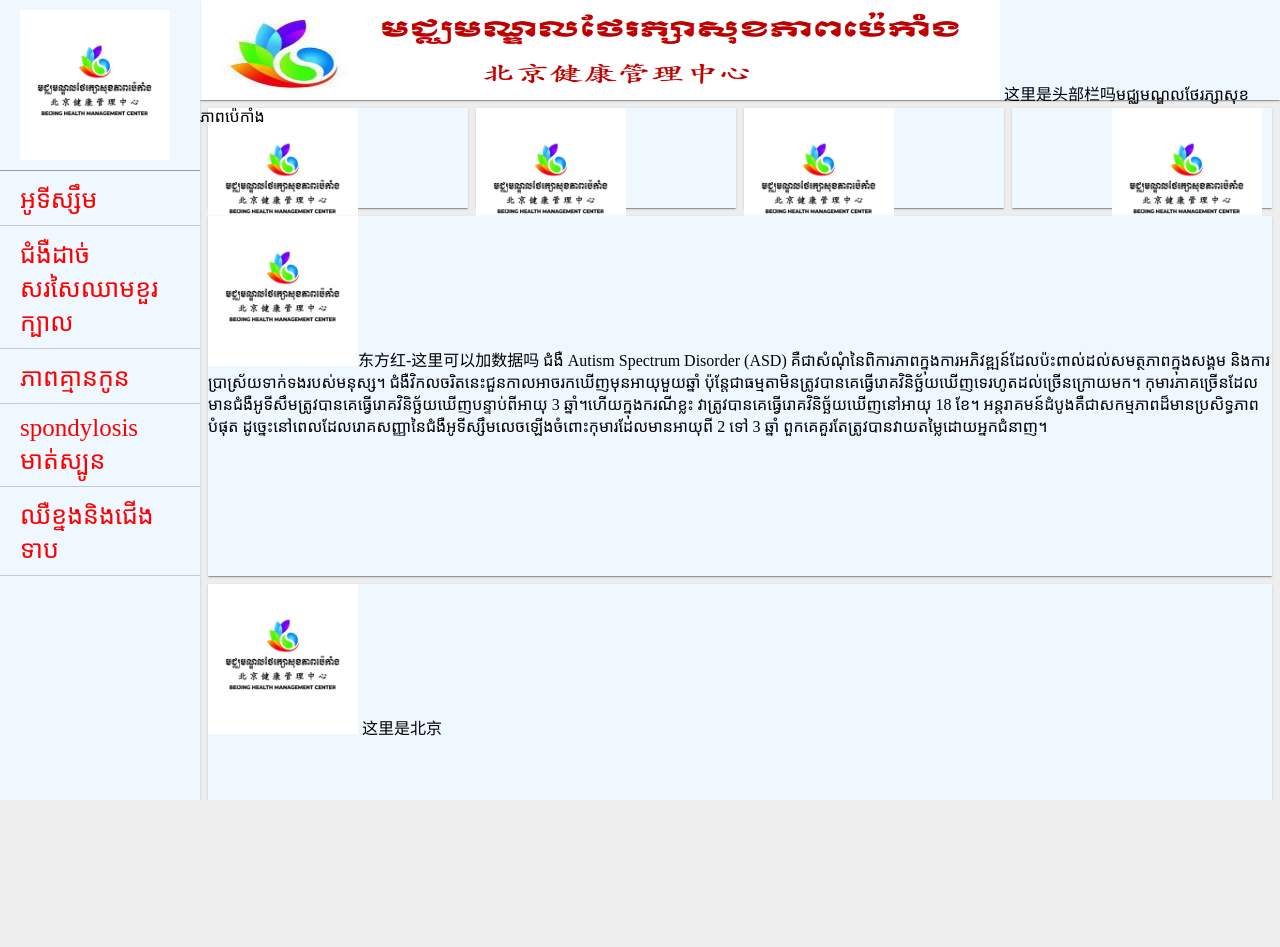
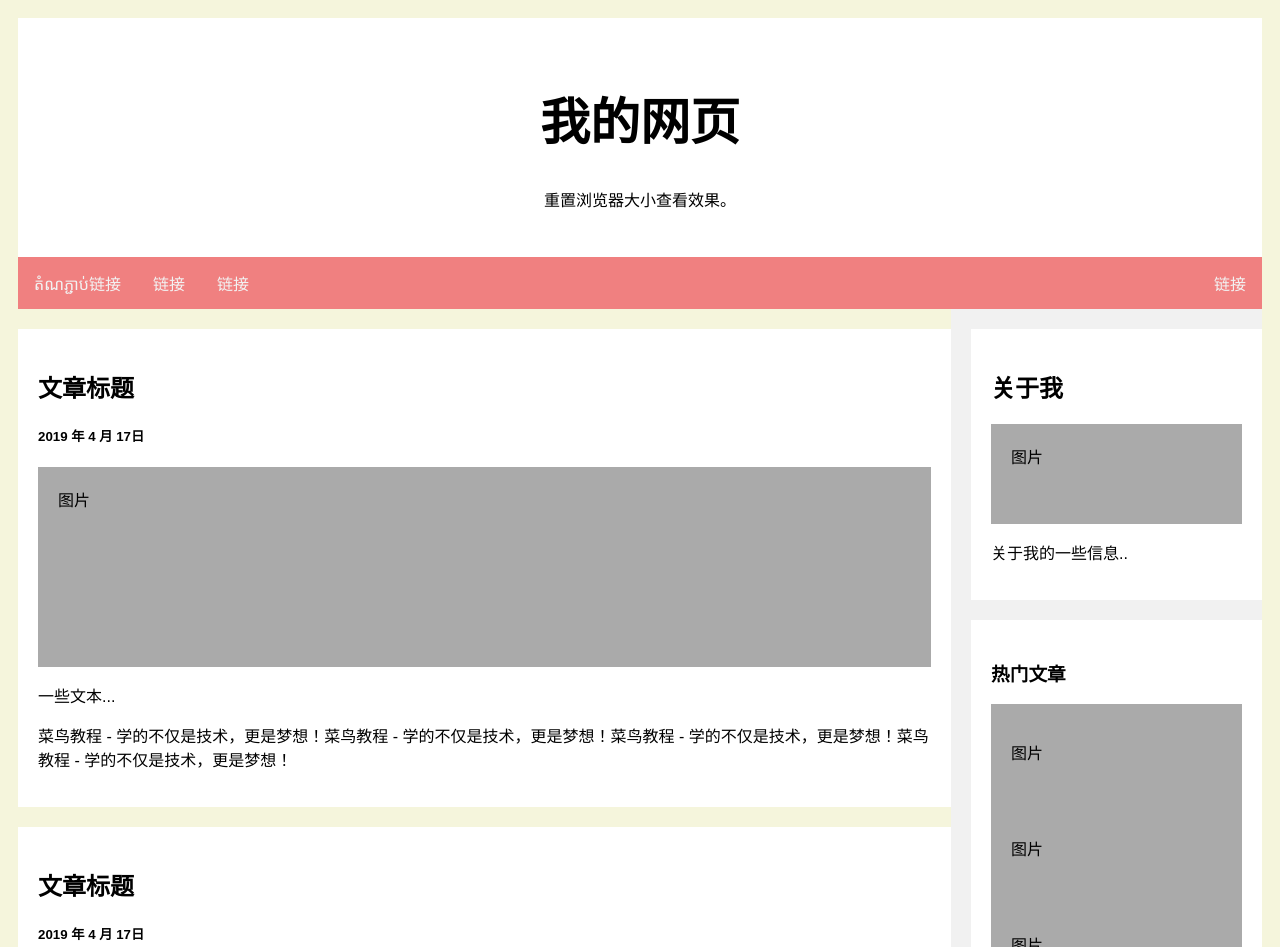
Before and after one commit to khmer888/bhmc, a plain HTML site: page index.html in a window 1280 px wide. Shown: the top 947 px of the page. Before the commit the page ends 800 px from the top, so only its background shows below. Drawn offline with Linux system fonts and the light colour scheme.

Commit message:
Update index.html

```diff
--- a/index.html
+++ b/index.html
@@ -1,255 +1,165 @@
 <!DOCTYPE html>
-
-
-
-</html>
-
-<html lang="zh-CN">
+<html>
 <head>
-    <meta charset="UTF-8" />
-    <meta http-equiv="X-UA-Compatible" content="IE=edge" />
-    <meta name="viewport" content="width=device-width, initial-scale=1.0" />
+<meta charset="utf-8">
 <title>北京健康管理中心</title>
-    <meta name="description" content="Re01。" />
-    <link rel="icon" href="/favicon.ico" />
-    <link rel="manifest" href="/manifest.json" />
-    <link rel="apple-touch-icon" sizes="180x180" href="/apple-touch-icon.png" />
-    <link rel="icon" type="image/png" sizes="32x32" href="/favicon-32x32.png" />
-    <link rel="icon" type="image/png" sizes="16x16" href="/favicon-16x16.png" />
-    <meta name="msapplication-TileColor" content="#da532c" />
-    <meta name="theme-color" content="ffffff" />
-
 <style>
-      body {
-        margin: 0;
-        /* vh 是view height 既视窗高度的意思，100就是100%占满窗口高度 */
-        height: 100vh;
-        background-color: #eee;
-      }
-      /* * {
-        border: 1px solid #333;
-      } */
-      .flex {
-        display: flex;
-      }
-      /* 占满比例 */
-      .flex1 {
-        flex: 1;
-      }
-      /* 竖向 */
-      .column {
-        flex-direction: column;
-      }
-      /* 阴影 */
-      .yinYing {
-        box-shadow: rgb(0 0 0 / 20%) 0px 2px 1px -1px,
-          rgb(0 0 0 / 14%) 0px 1px 1px 0px, rgb(0 0 0 / 12%) 0px 1px 3px 0px;
-      }
-      /* 白色背景 */
-      .baiSe {
-        background-color: #F0F8FF;
-      }
-      /* 上下左右外边距 */
-      .mg8 {
-        margin: 8px;
-      }
-      /* 右外边距 */
-      .mgr8 {
-        margin-right: 8px;
-      }
-      /* 上外边距 */
-      .mgt8 {
-        margin-top: 8px;
-      }
-      /* 四个小盒子 */
-      .shuJu {
-        height: 100px;
-      }
-      /* 中间的大盒子 */
-      .lieBiaoXiang {
-        height: 360px;
-      }
-      /* 导航条 */
-      .daoHang {
-        padding: 10px 20px;
-        border-bottom: 1px solid rgb(201, 201, 201);
-        font-size: 25px;
-        color: red;
-      }
-      .neiRong::-webkit-scrollbar {
-        display: none; /* Chrome Safari */
+* {
+  box-sizing: border-box;
 }
 
-      /* 当屏幕宽度小于600px时要改变的css */
-      @media (max-width: 600px) {
-        /* 小屏幕上取消侧边栏，后面学js时会教怎么弹出 */
-        .ceBian {
-          display: none;
+body {
+  font-family: Arial;
+  padding: 10px;
+  background: #F5F5DC;
 }
-        /* 内容栏和数据栏flex方向改为竖向 */
-        .neiRong {
-          flex-direction: column;
+
+/* 头部标题 */
+.header {
+  padding: 30px;
+  text-align: center;
+  background: white;
 }
-        .shuJuQu {
-          flex-direction: column;
+
+.header h1 {
+  font-size: 50px;
 }
-        /* 右区加左外边距 */
-        .youQu {
-          margin-left: 8px;
+
+/* 导航条 */
+.topnav {
+  overflow: hidden;
+  background-color: #F08080;
 }
-        /* 数据块外边距，大小改为自动宽高 */
-        .shuJu {
-          margin: 0 0 8px;
-          flex: auto;
+
+/* 导航条链接 */
+.topnav a {
+  float: left;
+  display: block;
+  color: #f2f2f2;
+  text-align: center;
+  padding: 14px 16px;
+  text-decoration: none;
+}
+
+/* 链接颜色修改 */
+.topnav a:hover {
+  background-color: #F5F5DC;
+  color: black;
+}
+
+/* 创建两列 */
+/* Left column */
+.leftcolumn {
+  float: left;
+  width: 75%;
+}
+
+/* 右侧栏 */
+.rightcolumn {
+  float: left;
+  width: 25%;
+  background-color: #f1f1f1;
+  padding-left: 20px;
+}
+
+/* 图像部分 */
+.fakeimg {
+  background-color: #aaa;
+  width: 100%;
+  padding: 20px;
+}
+
+/* 文章卡片效果 */
+.card {
+  background-color: white;
+  padding: 20px;
+  margin-top: 20px;
+}
+
+/* 列后面清除浮动 */
+.row:after {
+  content: "";
+  display: table;
+  clear: both;
+}
+
+/* 底部 */
+.footer {
+  padding: 20px;
+  text-align: center;
+  background: #F08080;
+  margin-top: 20px;
+}
+
+/* 响应式布局 - 屏幕尺寸小于 600px 时，两列布局改为上下布局 */
+@media screen and (max-width: 800px) {
+  .leftcolumn, .rightcolumn {
+    width: 100%;
+    padding: 0;
+  }
+}
+
+/* 响应式布局 -屏幕尺寸小于 400px 时，导航等布局改为上下布局 */
+@media screen and (max-width: 400px) {
+  .topnav a {
+    float: none;
+    width: 100%;
   }
 }
 </style>
+</head>
+<body>
 
-  </head>
-  <body class="flex">
-    <!-- 侧边栏 -->
-    <div
-      style="width: 200px; z-index: 3"
-      class="ceBian flex column baiSe yinYing"
-    >
-      <!-- 侧边头像栏 -->
-      <div
-        style="
-          padding: 10px;
-          align-items: center;
-          justify-content: center;
-          border-bottom: 1px solid #999;
-        "
-        class="flex"
-      >
-        <img
-          alt="logo"
-          src="./01.jpg"
-          width="150px"
-          height="150px"
-        />
-        <div style="margin-left: 10px"></div>
+<div class="header">
+  <h1>我的网页</h1>
+  <p>重置浏览器大小查看效果。</p>
 </div>
-      <!-- 导航栏 -->
-      <div class="flex1">
-        <div class="daoHang">អូទីស្សឹម</div>
-        <div class="daoHang">ជំងឺដាច់សរសៃឈាមខួរក្បាល</div>
-        <div class="daoHang">ភាពគ្មានកូន</div>
-        <div class="daoHang">spondylosis មាត់ស្បូន</div>
-        <div class="daoHang">ឈឺខ្នងនិងជើងទាប</div>
+
+<div class="topnav">
+  <a href="#">តំណភ្ជាប់链接</a>
+  <a href="#">链接</a>
+  <a href="#">链接</a>
+  <a href="#" style="float:right">链接</a>
+</div>
+
+<div class="row">
+  <div class="leftcolumn">
+    <div class="card">
+      <h2>文章标题</h2>
+      <h5>2019 年 4 月 17日</h5>
+      <div class="fakeimg" style="height:200px;">图片</div>
+      <p>一些文本...</p>
+      <p>菜鸟教程 - 学的不仅是技术，更是梦想！菜鸟教程 - 学的不仅是技术，更是梦想！菜鸟教程 - 学的不仅是技术，更是梦想！菜鸟教程 - 学的不仅是技术，更是梦想！</p>
+    </div>
+    <div class="card">
+      <h2>文章标题</h2>
+      <h5>2019 年 4 月 17日</h5>
+      <div class="fakeimg" style="height:200px;">图片</div>
+      <p>一些文本...</p>
+      <p>菜鸟教程 - 学的不仅是技术，更是梦想！菜鸟教程 - 学的不仅是技术，更是梦想！菜鸟教程 - 学的不仅是技术，更是梦想！菜鸟教程 - 学的不仅是技术，更是梦想！</p>
     </div>
   </div>
-    <!-- 主区域 -->
-    <div class="flex flex1 column">
-      <!-- 头部栏 -->
-      <div style="height: 100px; z-index: 2" class="baiSe yinYing">
- <img
-          alt="logo"
-          src="./images-2/0001.png"
-          width="800px"
-          height="100px"
-        />
-        这里是头部栏吗មជ្ឈមណ្ឌលថែរភ្សាសុខភាពប៉េកាំង
+  <div class="rightcolumn">
+    <div class="card">
+      <h2>关于我</h2>
+      <div class="fakeimg" style="height:100px;">图片</div>
+      <p>关于我的一些信息..</p>
     </div>
-      <!-- 内容区 -->
-      <div class="flex flex1 neiRong" style="overflow: auto">
-        <!-- 左区 -->
-        <div style="flex: 3" class="flex column mg8">
-          <!-- 数据区 -->
-
-          <div class="flex shuJuQu">
-
-            <!-- 四个小块显示重点数据 -->
-            <div class="shuJu baiSe yinYing flex1 mgr8">
-               <img
-          alt="logo"
-          src="./01.jpg"
-          width="150px"
-          height="150px"
-        />
-              金边金边金边
+    <div class="card">
+      <h3>热门文章</h3>
+      <div class="fakeimg"><p>图片</p></div>
+      <div class="fakeimg"><p>图片</p></div>
+      <div class="fakeimg"><p>图片</p></div>
     </div>
-            <div class="shuJu baiSe yinYing flex1 mgr8">
-              <img
-          alt="logo"
-          src="./01.jpg"
-          width="150px"
-          height="150px"
-        />暹粒暹粒暹粒
+    <div class="card">
+      <h3>关注我</h3>
+      <p>一些文本...</p>
     </div>
-            <div class="shuJu baiSe yinYing flex1 mgr8">
-              <img
-          alt="logo"
-          src="./01.jpg"
-          width="150px"
-          height="150px"
-        />
-              木牌木牌木牌
-            </div>
-            <div class="shuJu baiSe yinYing flex1">
-              西港西港西港
-              <img
-          alt="logo"
-          src="./01.jpg"
-          width="150px"
-          height="150px"
-        />
-            </div>
-          </div>
-          <!-- 列表区，列表数据可以无限增加 -->
-          <div class="flex column">
-            <!-- 列表项 -->
-            <div class="lieBiaoXiang mgt8 baiSe yinYing">
-              <img
-          alt="logo"
-          src="./01.jpg"
-          width="150px"
-          height="150px"
-        />东方红-这里可以加数据吗
-              ជំងឺ Autism Spectrum Disorder (ASD) គឺជាសំណុំនៃពិការភាពក្នុងការអភិវឌ្ឍន៍ដែលប៉ះពាល់ដល់សមត្ថភាពក្នុងសង្គម
-              និងការប្រាស្រ័យទាក់ទងរបស់មនុស្ស។ ជំងឺវិកលចរិតនេះជួនកាលអាចរកឃើញមុនអាយុមួយឆ្នាំ
-              ប៉ុន្តែជាធម្មតាមិនត្រូវបានគេធ្វើរោគវិនិច្ឆ័យឃើញទេរហូតដល់ច្រើនក្រោយមក។
-              កុមារភាគច្រើនដែលមានជំងឺអូទីសឹមត្រូវបានគេធ្វើរោគវិនិច្ឆ័យឃើញបន្ទាប់ពីអាយុ 3 ឆ្នាំ។ហើយក្នុងករណីខ្លះ
-              វាត្រូវបានគេធ្វើរោគវិនិច្ឆ័យឃើញនៅអាយុ 18 ខែ។ អន្តរាគមន៍ដំបូងគឺជាសកម្មភាពដ៏មានប្រសិទ្ធភាពបំផុត
-              ដូច្នេះនៅពេលដែលរោគសញ្ញានៃជំងឺអូទីស្សឹមលេចឡើងចំពោះកុមារដែលមានអាយុពី 2 ទៅ 3 ឆ្នាំ ពួកគេគួរតែត្រូវបានវាយតម្លៃដោយអ្នកជំនាញ។
-            </div>
-            <div class="lieBiaoXiang mgt8 baiSe yinYing">
-            <img
-          alt="logo"
-          src="./01.jpg"
-          width="150px"
-          height="150px"
-        />
-              这里是北京
-            </div>
-            <div class="lieBiaoXiang mgt8 baiSe yinYing">
-            <img
-          alt="logo"
-          src="./01.jpg"
-          width="150px"
-          height="150px"
-        />
-              \<a href="1012.html" target=_blank name="锚的名称" title="">这里是南京\</a>
-
-              这里是南京
-            </div>
-            <div class="lieBiaoXiang mgt8 baiSe yinYing">
-            <img
-          alt="logo"
-          src="./01.jpg"
-          width="150px"
-          height="150px"
-        />
-              这里是美国សុខភាព, ជំងឺនិងលក្ខខណ្ឌ
-
-            </div>
-
   </div>
 </div>
 
-        </div>
-
-      </div>
+<div class="footer">
+  <h2>底部区域</h2>
 </div>
 
 </body>
```
Lines whose indentation alone changed are shown as unchanged.
